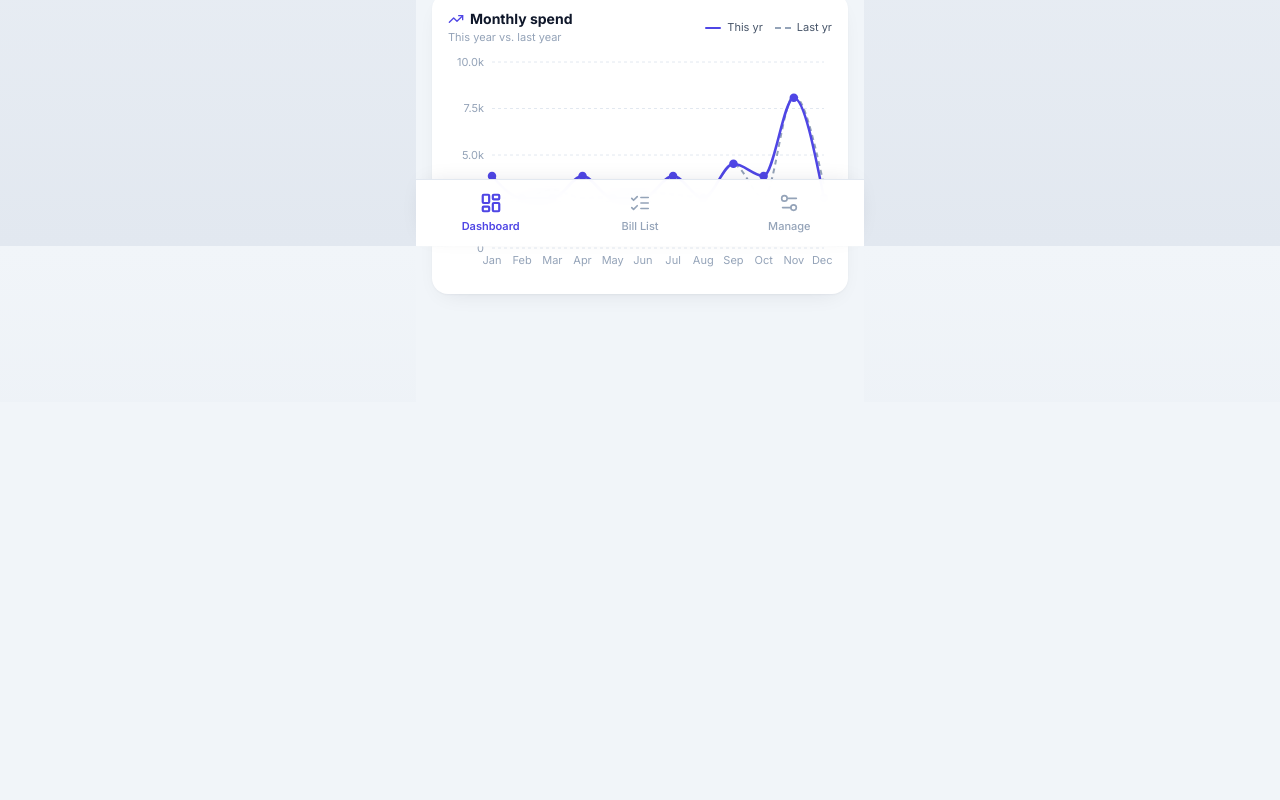
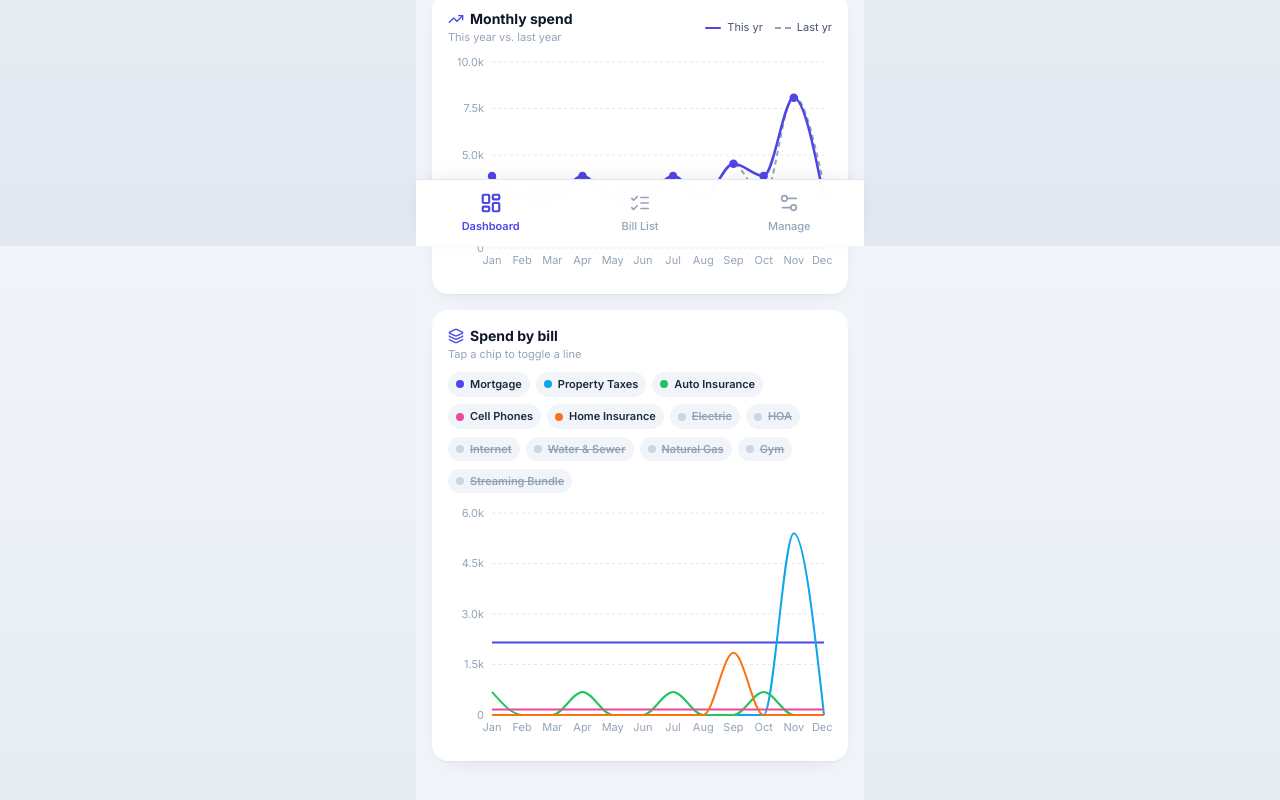
Before and after one commit to waboothe/household-bill-tracker, a React (Vite) app: page / in a window 1280 px wide. Shown: the part 554-1354 px from the top of the page. Before the commit the page ends 956 px from the top, so only its background shows below. Built offline with nearby package versions, Linux system fonts and the light colour scheme.

Commit message:
feat(dashboard): per-bill line chart with tappable legend

```diff
--- a/src/components/Dashboard.jsx
+++ b/src/components/Dashboard.jsx
@@ -2,10 +2,10 @@ import { useMemo, useState } from 'react';
 import {
   LineChart, Line, XAxis, YAxis, Tooltip, ResponsiveContainer, CartesianGrid, Legend,
 } from 'recharts';
-import { ShieldCheck, AlertTriangle, ShieldAlert, Pencil, Check, Sparkles, TrendingUp } from 'lucide-react';
+import { ShieldCheck, AlertTriangle, ShieldAlert, Pencil, Check, Sparkles, TrendingUp, Layers } from 'lucide-react';
 import {
-  averageMonthly, biweeklyRequired, depositStatus, formatCurrency,
-  MONTHS_SHORT, nextSpikeMonth, projectedMonthlyTotals, totalAnnual,
+  annualCost, averageMonthly, biweeklyRequired, depositStatus, formatCurrency,
+  monthsForBill, MONTHS_SHORT, nextSpikeMonth, projectedMonthlyTotals, totalAnnual,
 } from '../data/calc.js';
 
 const STATUS_THEME = {
@@ -73,6 +73,8 @@ export default function Dashboard({ bills, lockedDeposit, onLockedDepositChange,
       <SummaryRow annual={annual} avgMonthly={avgMonthly} biweekly={biweekly} />
 
       <ComparisonChartCard chartData={chartData} />
+
+      <BillBreakdownCard bills={bills} year={year} />
     </div>
   );
 }
@@ -311,3 +313,127 @@ function ComparisonChartCard({ chartData }) {
     </section>
   );
 }
+
+/* ---------- Per-Bill Breakdown Chart ---------- */
+
+// A small, curated palette — distinct hues that read well on white and
+// cycle gracefully for households with > 12 bills.
+const LINE_PALETTE = [
+  '#4f46e5', '#10b981', '#f59e0b', '#ef4444', '#06b6d4',
+  '#8b5cf6', '#ec4899', '#22c55e', '#f97316', '#0ea5e9',
+  '#a855f7', '#84cc16',
+];
+
+function BillBreakdownCard({ bills, year }) {
+  // Sort bills by total annual spend (biggest = most informative line first).
+  const series = useMemo(() => {
+    return bills
+      .map((b, idx) => ({
+        id: b.id,
+        name: b.name,
+        color: LINE_PALETTE[idx % LINE_PALETTE.length],
+        months: monthsForBill(b, year),
+        annual: annualCost(b),
+      }))
+      .sort((a, b) => b.annual - a.annual);
+  }, [bills, year]);
+
+  // Default visible set: top 5 by spend. Keeps the chart legible on first
+  // glance; user can tap any chip to toggle.
+  const [hidden, setHidden] = useState(() => new Set(series.slice(5).map((s) => s.id)));
+  const toggle = (id) =>
+    setHidden((prev) => {
+      const next = new Set(prev);
+      next.has(id) ? next.delete(id) : next.add(id);
+      return next;
+    });
+
+  const chartData = useMemo(
+    () => MONTHS_SHORT.map((m, i) => {
+      const row = { month: m };
+      for (const s of series) row[s.id] = Math.round(s.months[i]);
+      return row;
+    }),
+    [series],
+  );
+
+  return (
+    <section className="bg-white rounded-2xl p-4 shadow-card" aria-label="Per-bill spend breakdown">
+      <div className="flex items-center justify-between mb-2">
+        <div>
+          <h2 className="text-sm font-bold text-ink-900 flex items-center gap-1.5">
+            <Layers size={16} className="text-indigo-600" />
+            Spend by bill
+          </h2>
+          <p className="text-[11px] text-ink-400">Tap a chip to toggle a line</p>
+        </div>
+      </div>
+
+      {/* Chip legend — doubles as the visibility toggle */}
+      <ul className="flex flex-wrap gap-1.5 mb-3">
+        {series.map((s) => {
+          const off = hidden.has(s.id);
+          return (
+            <li key={s.id}>
+              <button
+                type="button"
+                onClick={() => toggle(s.id)}
+                aria-pressed={!off}
+                className={`inline-flex items-center gap-1.5 px-2 py-1 rounded-full text-[11px] font-semibold transition ${
+                  off
+                    ? 'bg-ink-100 text-ink-400 line-through'
+                    : 'bg-ink-100 text-ink-800 hover:bg-ink-200'
+                }`}
+              >
+                <span
+                  className="h-2 w-2 rounded-full"
+                  style={{ backgroundColor: off ? '#cbd5e1' : s.color }}
+                />
+                {s.name}
+              </button>
+            </li>
+          );
+        })}
+      </ul>
+
+      <div className="h-60">
+        <ResponsiveContainer width="100%" height="100%">
+          <LineChart data={chartData} margin={{ top: 8, right: 8, left: -16, bottom: 0 }}>
+            <CartesianGrid stroke="#e2e8f0" strokeDasharray="3 3" vertical={false} />
+            <XAxis dataKey="month" tick={{ fontSize: 11, fill: '#94a3b8' }} axisLine={false} tickLine={false} />
+            <YAxis
+              tick={{ fontSize: 11, fill: '#94a3b8' }}
+              axisLine={false}
+              tickLine={false}
+              tickFormatter={(v) => (v >= 1000 ? `${(v / 1000).toFixed(1)}k` : v)}
+            />
+            <Tooltip
+              formatter={(v, key) => [formatCurrency(v), series.find((s) => s.id === key)?.name ?? key]}
+              contentStyle={{
+                borderRadius: 12,
+                border: '1px solid #e2e8f0',
+                fontSize: 12,
+                boxShadow: '0 8px 24px -12px rgb(15 23 42 / 0.18)',
+              }}
+            />
+            {series
+              .filter((s) => !hidden.has(s.id))
+              .map((s) => (
+                <Line
+                  key={s.id}
+                  type="monotone"
+                  dataKey={s.id}
+                  name={s.name}
+                  stroke={s.color}
+                  strokeWidth={2}
+                  dot={false}
+                  activeDot={{ r: 4 }}
+                  isAnimationActive={false}
+                />
+              ))}
+          </LineChart>
+        </ResponsiveContainer>
+      </div>
+    </section>
+  );
+}
--- a/src/data/calc.js
+++ b/src/data/calc.js
@@ -55,22 +55,32 @@ export function expectedAmount(bill) {
 export function projectedMonthlyTotals(bills, year) {
   const totals = Array(12).fill(0);
   for (const b of bills) {
-    const fallback = expectedAmount(b);
-    if (b.frequency === 'Monthly') {
-      for (let m = 0; m < 12; m++) {
-        const key = `${year}-${String(m + 1).padStart(2, '0')}`;
-        const override = b.variable ? b.variableAmounts?.[key] : null;
-        totals[m] += override != null ? Number(override) : fallback;
-      }
-    } else if (b.frequency === 'Quarterly') {
-      [0, 3, 6, 9].forEach((m) => { totals[m] += fallback; });
-    } else if (b.frequency === 'Yearly') {
-      const dt = b.dueDate ? new Date(b.dueDate) : null;
-      const m = dt ? dt.getUTCMonth() : 0;
-      totals[m] += fallback;
-    }
+    const perMonth = monthsForBill(b, year);
+    for (let m = 0; m < 12; m++) totals[m] += perMonth[m];
   }
   return totals;
+}
+
+// Per-bill 12-month projection — same rules as projectedMonthlyTotals but
+// not aggregated. Pure + reused so the dashboard total and the per-bill
+// chart can never disagree.
+export function monthsForBill(bill, year) {
+  const months = Array(12).fill(0);
+  const fallback = expectedAmount(bill);
+  if (bill.frequency === 'Monthly') {
+    for (let m = 0; m < 12; m++) {
+      const key = `${year}-${String(m + 1).padStart(2, '0')}`;
+      const override = bill.variable ? bill.variableAmounts?.[key] : null;
+      months[m] = override != null ? Number(override) : fallback;
+    }
+  } else if (bill.frequency === 'Quarterly') {
+    [0, 3, 6, 9].forEach((m) => { months[m] = fallback; });
+  } else if (bill.frequency === 'Yearly') {
+    const dt = bill.dueDate ? new Date(bill.dueDate) : null;
+    const m = dt ? dt.getUTCMonth() : 0;
+    months[m] = fallback;
+  }
+  return months;
 }
 
 // Helper: get bills due in the given month (0-11) for the given year.
```
